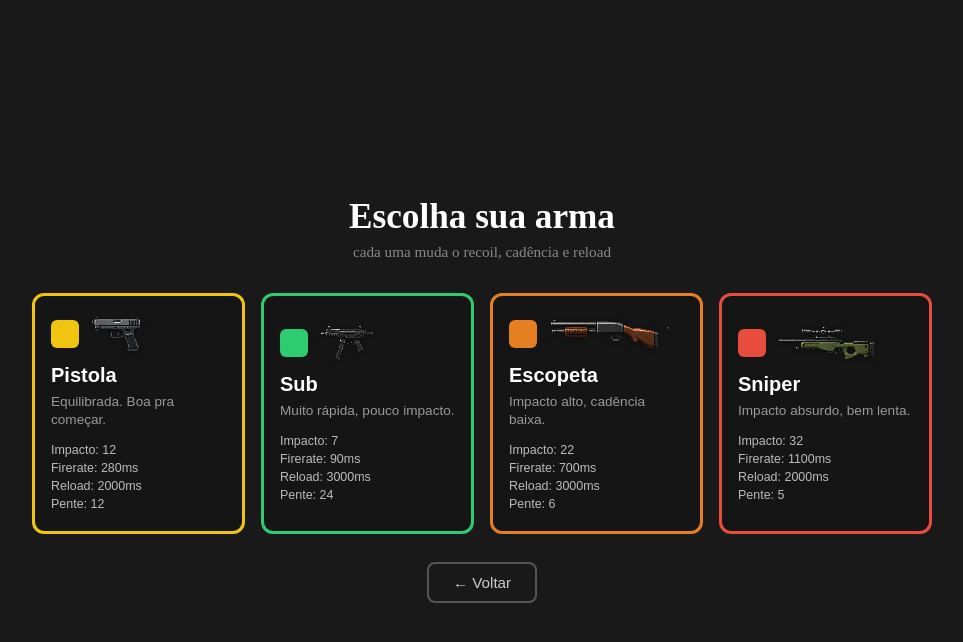
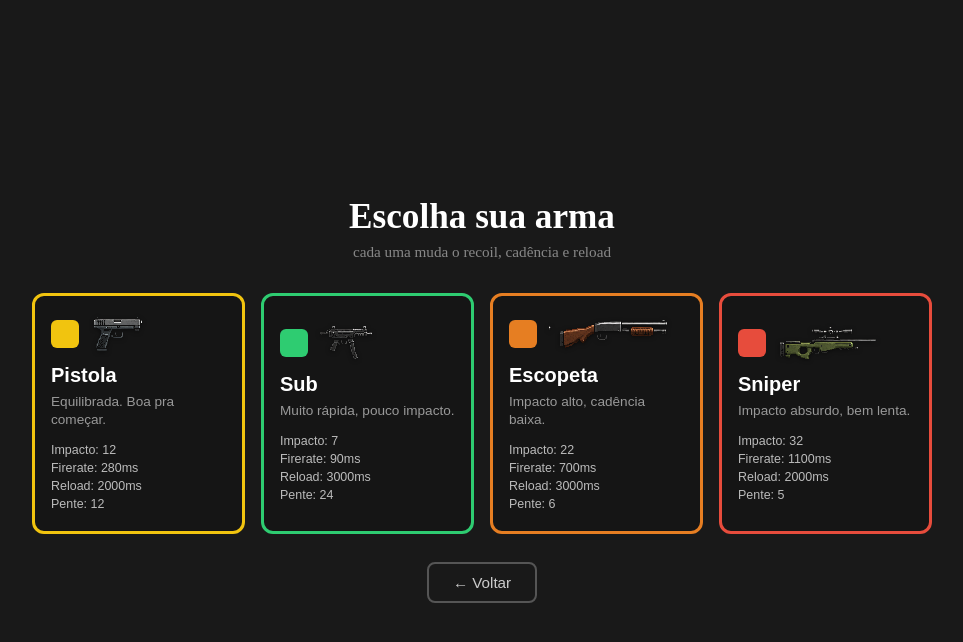
Before and after one commit to 2OttO2/ShootTheThingy, a React (Vite) app: page / in a window 1280 px wide. Both pictures are taken after a click on the button "Iniciar Jogo". Shown: the top 642 px of the page, without its empty margins (158-1121 px from the left). Built offline with nearby package versions, Linux system fonts and the light colour scheme.

Commit message:
scaleX -1

```diff
--- a/src/components/Hud/Hud.module.css
+++ b/src/components/Hud/Hud.module.css
@@ -29,6 +29,7 @@
   image-rendering: pixelated;
   flex-shrink: 0;
   filter: drop-shadow(0 1px 2px rgba(0, 0, 0, 0.6));
+  transform:scaleX(-1);
 }
 
 .weaponInfo {
--- a/src/components/WeaponSelect/WeaponSelect.module.css
+++ b/src/components/WeaponSelect/WeaponSelect.module.css
@@ -76,6 +76,7 @@
   object-fit: contain;
   image-rendering: pixelated;
   filter: drop-shadow(0 1px 2px rgba(0, 0, 0, 0.5));
+  transform: scaleX(-1);
 }
 
 .name {
```
